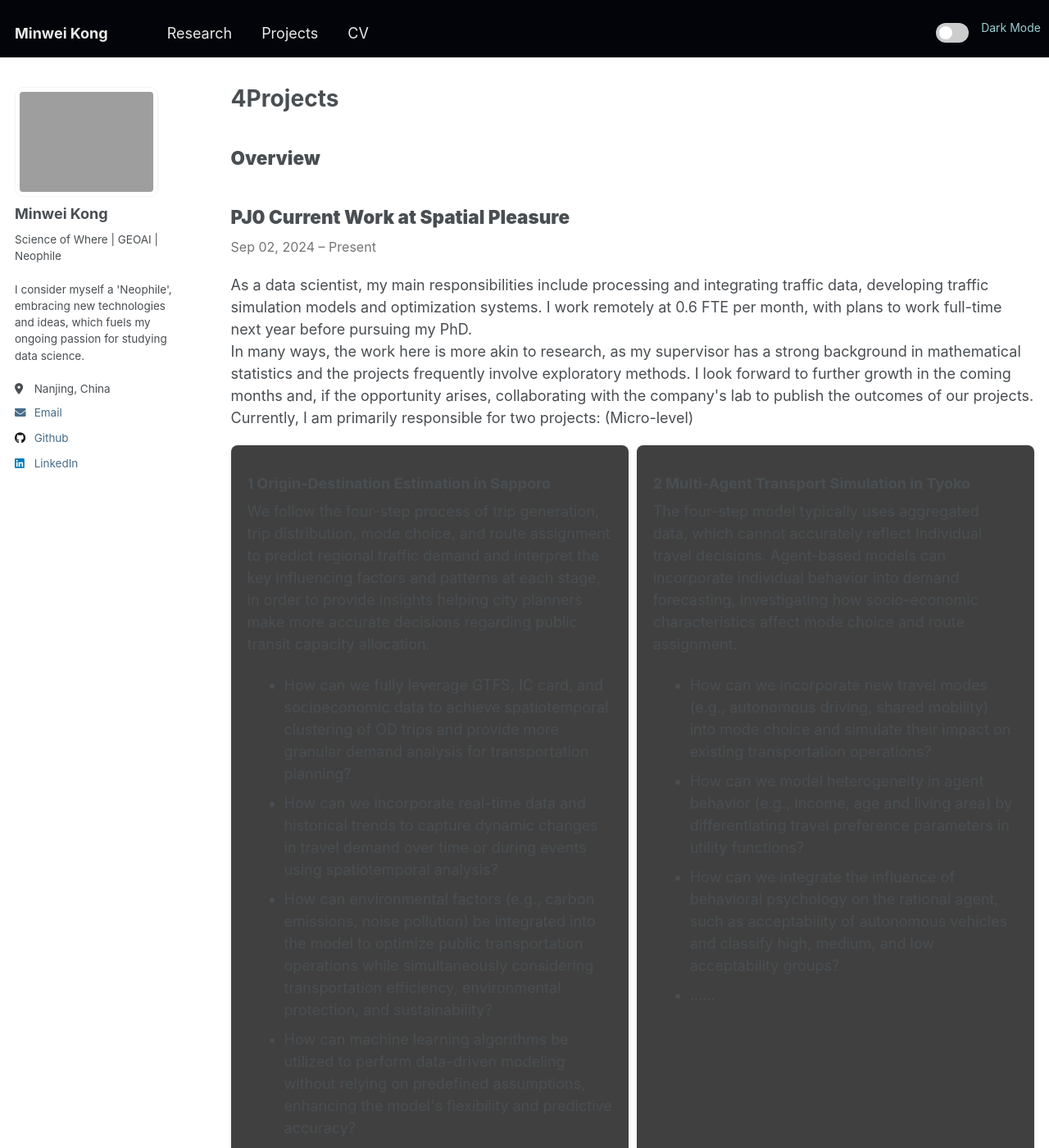
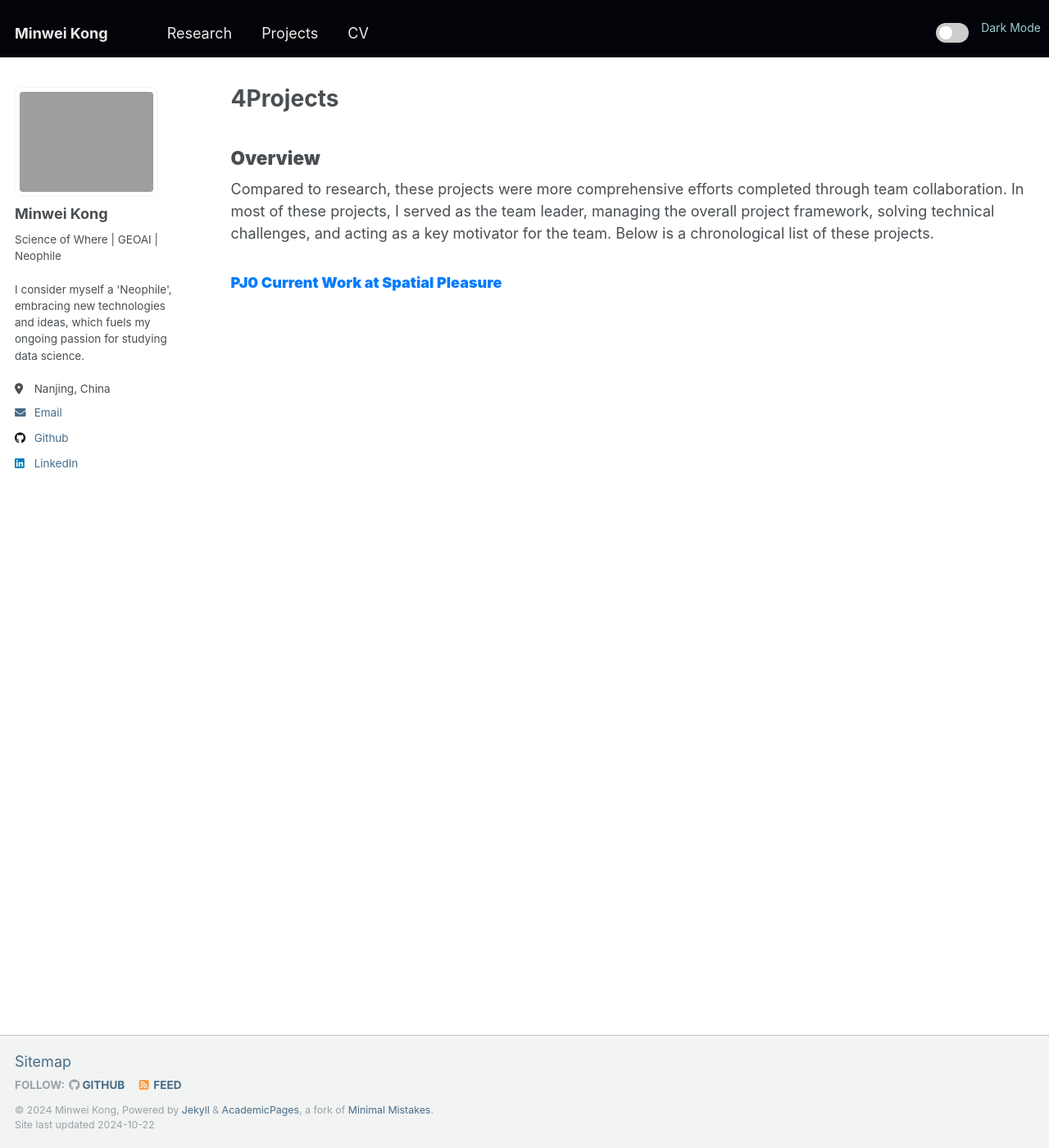
Before and after one commit to Minw913/minw913.github.io, a Jekyll site: the page built from _pages/projects.md, in a window 1280 px wide and 1400 px high. Shown: the whole window at 82% size. Built offline with Jekyll 4.4.1, drawn with Linux system fonts in a browser that asks for light colours; nearby versions of some CDN libraries; some of the changed text lies outside the part shown.

Commit message:
add toggle

```diff
--- a/_layouts/default.html
+++ b/_layouts/default.html
@@ -43,6 +43,7 @@
     <!-- 在这里添加引入 JavaScript 文件 -->
     <script src="/assets/js/scripts.js"></script>
 
+    <script src="/assets/js//scripts.js"></script>
     <!-- 轮播图所需的 Bootstrap JS 和依赖 -->
     <script src="https://code.jquery.com/jquery-3.5.1.slim.min.js"></script>
     <script src="https://cdn.jsdelivr.net/npm/@popperjs/core@2.5.2/dist/umd/popper.min.js"></script>
--- a/_pages/projects.md
+++ b/_pages/projects.md
@@ -29,16 +29,32 @@
   }
 </style>
 
+<!-- toggle时鼠标悬停的样式 -->
+<style>
+  #toggle-header {
+    cursor: pointer;
+    color: #007bff; /* 改成你需要的颜色 */
+  }
+
+  #toggle-header:hover {
+    text-decoration: underline;
+  }
+</style>
+
+
 <!-- {% include base_path %} -->
 ## **Overview**
-
+<p>
+Compared to research, these projects were more comprehensive efforts completed through team collaboration. In most of these projects, I served as the team leader, managing the overall project framework, solving technical challenges, and acting as a key motivator for the team. Below is a chronological list of these projects.
+</p>
 <!-- 研究项目标题 -->
-## **PJ0 Current Work at Spatial Pleasure**
+<h3 id="toggle-header" style="cursor: pointer;"><strong>PJ0 Current Work at Spatial Pleasure</strong></h3>
+<div id="toggle-content" style="display: none;">
 <p style="color: #757575; font-size: 16px;">Sep 02, 2024 – Present</p>
 <p style="margin-top: 10px; margin-bottom: 0;">
 As a data scientist, my main responsibilities include processing and integrating traffic data, developing traffic simulation models and optimization systems. I work remotely at 0.6 FTE per month, with plans to work full-time next year before pursuing my PhD.<br>
 In many ways, the work here is more akin to research, as my supervisor has a strong background in mathematical statistics and the projects frequently involve exploratory methods. I look forward to further growth in the coming months and, if the opportunity arises, collaborating with the company's lab to publish the outcomes of our projects.<br>
-Currently, I am primarily responsible for two projects:  (Micro-level)
+Currently, I am primarily responsible for two projects:
 </p>
 <div class="two-column">
   <div style="padding-top: 0px; padding-left: 20px; padding-right: 20px; ">
--- a/assets/js/scripts.js
+++ b/assets/js/scripts.js
@@ -20,6 +20,14 @@
     });
   });
 
+document.getElementById('toggle-header').addEventListener('click', function() {
+  var content = document.getElementById('toggle-content');
+  if (content.style.display === 'none') {
+    content.style.display = 'block';
+  } else {
+    content.style.display = 'none';
+  }
+});
 
 // $(document).ready(function() {
 //   let isPaused = false;
```
